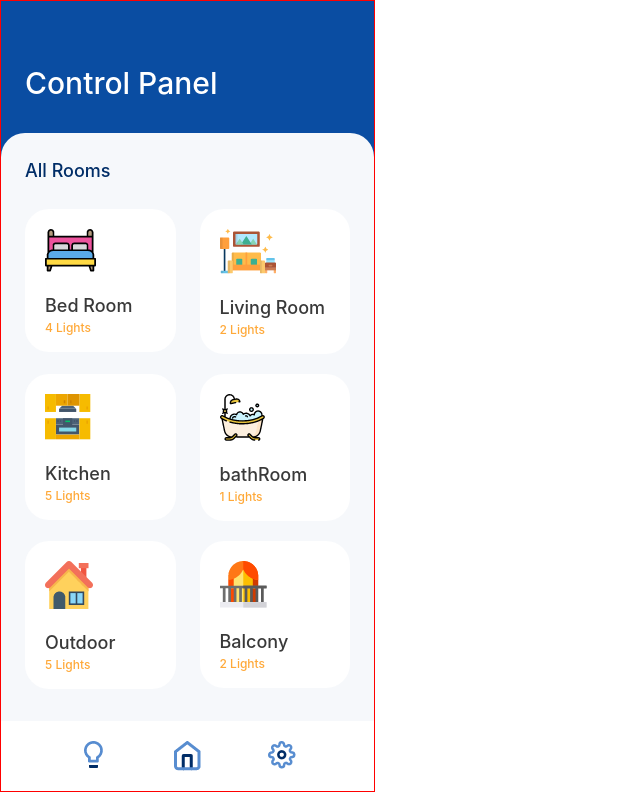
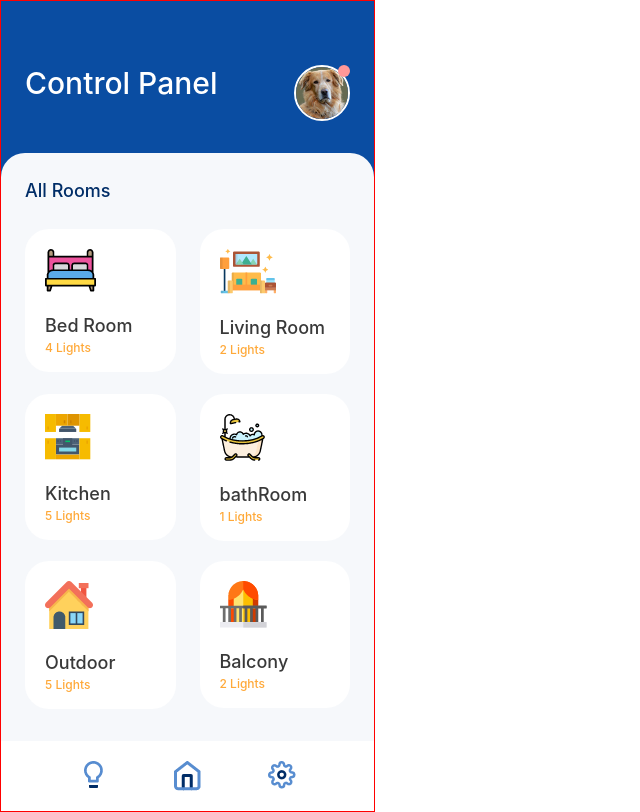
Before and after one commit to rts-cmk-wu06/smartlight-ui-WilliamDeckmann, a React (Create React App) app: page / in a window 1280 px wide. Shown: the whole page, without its empty margins (0-640 px from the left). Built offline with nearby package versions, Linux system fonts and the light colour scheme.

Commit message:
Update profile icon

```diff
--- /dev/null
+++ b/src/components/ProfileIcon.js
@@ -0,0 +1,10 @@
+const ProfileIcon = (props) => {
+    return (
+        <figure className="Profile-icon h-14 w-14  grid grid-cols-1 grid-rows-1">
+            <img className="Profile-icon__img col-start-1 col-end-2 row-start-1 row-end-2 border-2 rounded-full border-profileIcon-border" src={props.src} alt="profile icon" />
+            <div className="Profile-icon__notification h-3 w-3 rounded-full bg-profileIcon-notification col-start-1 col-end-2 row-start-1 row-end-2 justify-self-end"></div>
+        </figure>
+    );
+}
+
+export default ProfileIcon;
--- a/src/pages/ControlPanel.js
+++ b/src/pages/ControlPanel.js
@@ -3,8 +3,12 @@ import Header from "../templates/Header";
 import Main from "../templates/Main";
 import RoomSelector from "../templates/RoomSelector";
 
-// Page Heading
+// Components
 import PageHeading from "../components/PageHeading";
+import ProfileIcon from "../components/ProfileIcon";
+
+// Assets
+import Dog from "../assets/dog.jpg"
 
 const ControlPanel = () => {
     return (
@@ -12,6 +16,7 @@ const ControlPanel = () => {
             <Header>
                 <article className="Control-panel__article mt-16 flex justify-between">
                     <PageHeading text="Control Panel" />
+                    <ProfileIcon src={Dog} />
                 </article>
             </Header>
             <Main>
--- a/src/pages/RoomAdjuster.js
+++ b/src/pages/RoomAdjuster.js
@@ -9,7 +9,6 @@ import LightCountBig from "../components/LightCountBig";
 import Lamp from "../components/Lamp";
 
 const RoomAdjuster = (props) => {
-    console.log(props);
     return (
         <div className="RoomAdjuster">
             <Header>
--- a/tailwind.config.js
+++ b/tailwind.config.js
@@ -19,6 +19,10 @@ module.exports = {
         buttonText: {
           active: "#FFFFFF",
           inactive: "#002D67",
+        },
+        profileIcon: {
+          border: "#FFFFFF",
+          notification: "#FF9898",
         },
 
         buttonRed: {
```
